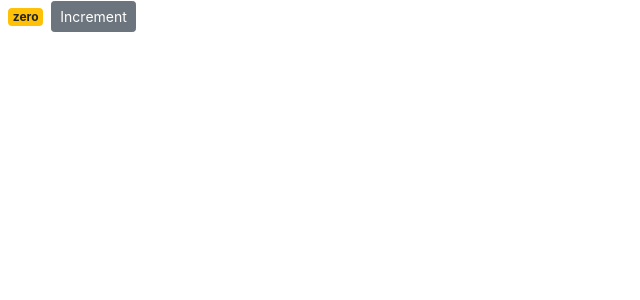
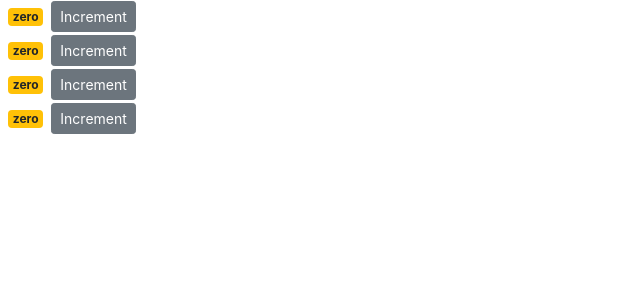
Before and after one commit to lopezg3000/Counter-App, a React (Create React App) app: page / in a window 1280 px wide. Shown: the top 300 px of the page, without its empty margins (0-640 px from the left). Built offline with nearby package versions, Linux system fonts and the light colour scheme.

Commit message:
composingComponents

```diff
--- a/src/components/counter.jsx
+++ b/src/components/counter.jsx
@@ -11,10 +11,10 @@
 
     render() {
         return (
-            <React.Fragment>
+            <div >
                 <span className={this.getBadgeClasses()}>{this.formatCount()}</span>
                 <button onClick={() => this.handleIncrement(1)} className="btn btn-secondary btn-sm">Increment</button>
-            </React.Fragment>
+            </div>
         );
     };
 
--- /dev/null
+++ b/src/components/counters.jsx
@@ -0,0 +1,24 @@
+import React, { Component } from 'react';
+import Counter from "./counter";
+
+
+class Counters extends Component {
+    state = {
+        counters: [
+            { id: 1, value: 0 },
+            { id: 2, value: 0 },
+            { id: 3, value: 0 },
+            { id: 4, value: 0 }
+        ]
+    };
+
+    render() {
+        return (
+            <div>
+                {this.state.counters.map(counter => <Counter key={counter.id} />)}
+            </div>
+        );
+    }
+}
+
+export default Counters;
--- a/src/index.js
+++ b/src/index.js
@@ -3,10 +3,10 @@
 import './index.css';
 import * as serviceWorker from './serviceWorker';
 import 'bootstrap/dist/css/bootstrap.css';
-import Counter from './components/counter';
+import Counters from './components/counters';
 // import DynamicList from "./components/conditionalRenderList";
 
-ReactDOM.render(<Counter />, document.getElementById('root'));
+ReactDOM.render(<Counters />, document.getElementById('root'));
 
 // If you want your app to work offline and load faster, you can change
 // unregister() to register() below. Note this comes with some pitfalls.
```
